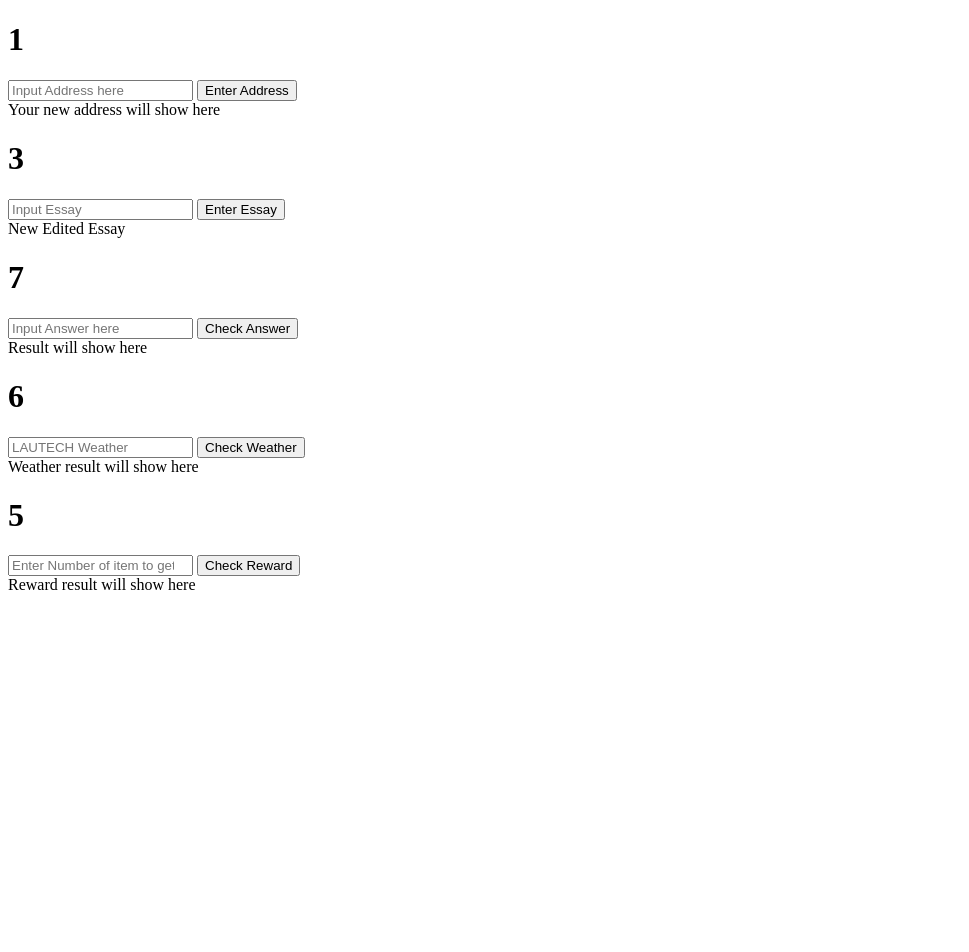
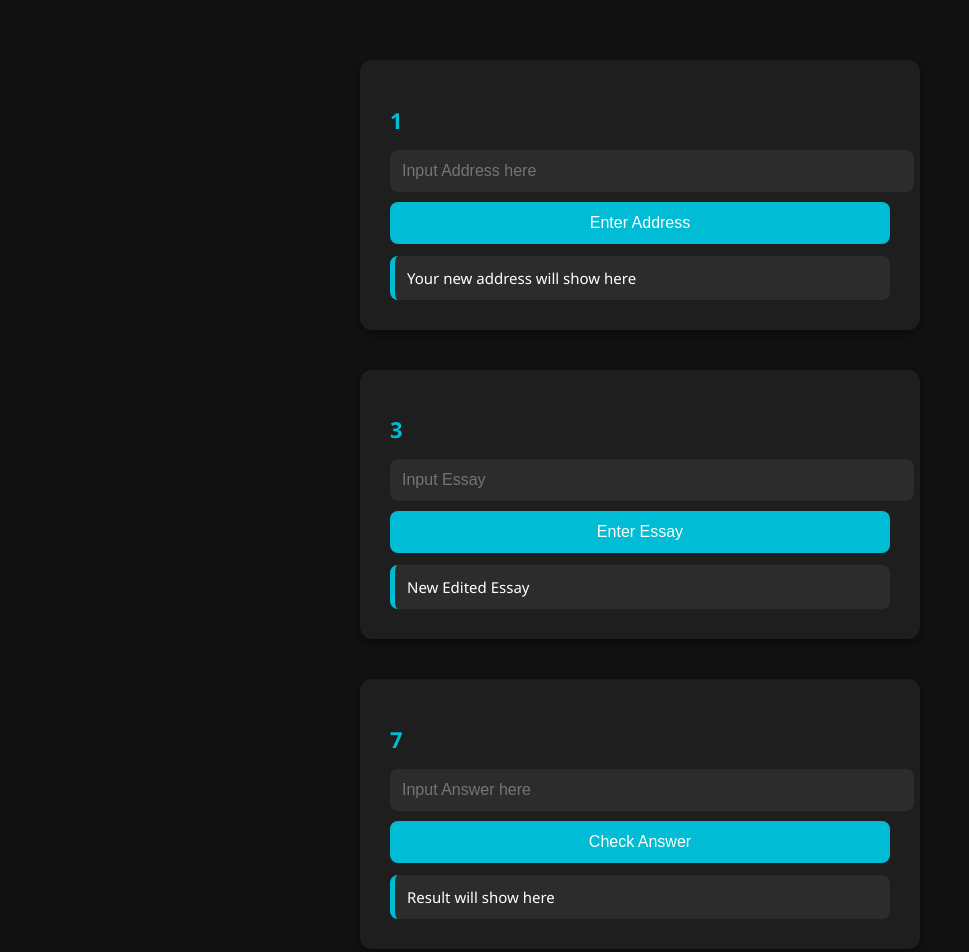
Before and after one commit to YusufHabeebah0409/Conditional-Statement-Project, a plain HTML site: page index.html in a window 1280 px wide. Shown: the top 952 px of the page, without its empty margins (0-969 px from the left). Before the commit the page ends 800 px from the top, so only its background shows below. Drawn offline with Linux system fonts and the light colour scheme.

Commit message:
Enhance UI styling and structure for input forms and results display

```diff
--- a/index.html
+++ b/index.html
@@ -4,88 +4,117 @@
     <meta charset="UTF-8">
     <meta name="viewport" content="width=device-width, initial-scale=1.0">
     <title>Document</title>
+    <style>
+        body {
+            font-family: 'Segoe UI', Tahoma, Geneva, Verdana, sans-serif;
+            background-color: #121212;
+            color: #ffffff;
+            margin: 0;
+            padding: 40px 20px;
+            display: flex;
+            flex-direction: column;
+            align-items: center;
+        }
+
+        .card {
+            background-color: #1e1e1e;
+            border-radius: 12px;
+            box-shadow: 0 4px 12px rgba(0, 0, 0, 0.5);
+            padding: 30px;
+            margin: 20px 0;
+            width: 90%;
+            max-width: 500px;
+            transition: transform 0.3s ease;
+        }
+
+        .card:hover {
+            transform: translateY(-5px);
+        }
+
+        h1 {
+            font-size: 22px;
+            color: #00bcd4;
+            margin-bottom: 15px;
+        }
+
+        input[type="text"],
+        input[type="number"] {
+            width: 100%;
+            padding: 12px;
+            margin-bottom: 10px;
+            border: none;
+            border-radius: 8px;
+            background-color: #2c2c2c;
+            color: #ffffff;
+            font-size: 16px;
+        }
+
+        button {
+            padding: 12px 20px;
+            background-color: #00bcd4;
+            color: white;
+            border: none;
+            border-radius: 8px;
+            font-size: 16px;
+            cursor: pointer;
+            transition: background-color 0.3s ease;
+            width: 100%;
+        }
+
+        button:hover {
+            background-color: #0097a7;
+        }
+
+        div.result {
+            margin-top: 12px;
+            padding: 12px;
+            background-color: #2c2c2c;
+            border-left: 5px solid #00bcd4;
+            border-radius: 8px;
+            font-size: 15px;
+        }
+    </style>
+
+
 </head>
 <body>
+    <div class="card">
         <h1>1</h1>
     <input type="text" id="input1" placeholder="Input Address here">
     <button onclick="enterAddress()">Enter Address </button>
-    <div id="newAddress"> Your new address will show here </div>
+    <div class="result" id="newAddress"> Your new address will show here </div>
+    </div>
 
+     <div class="card">
         <h1>3</h1>
         <input type="text" placeholder="Input Essay " id="essay1">
         <button onclick="newEssay()"> Enter Essay</button>
-    <div id="editedEssay">New Edited Essay</div>
+        <div class="result" id="editedEssay">New Edited Essay</div>
+     </div>
 
+     <div class="card">
         <h1>7</h1>
     <input type="text" id="quiz" placeholder="Input Answer here">
     <button onclick="checkAnswer()">Check Answer</button>
-    <div id="result">Result will show here</div>
+    <div class="result" id="result">Result will show here</div>
+     </div>
 
+
+    <div class="card">
         <h1>6</h1>
         <input type="number" id="weather" placeholder="LAUTECH Weather">
         <button onclick="checkWeather()">Check Weather</button>
-    <div id="weatherResult">Weather result will show here</div>
+        <div class="result" id="weatherResult">Weather result will show here ☁</div>
+    </div>
 
+    <div class="card">
         <h1>5</h1>
         <input type="number" id="reward" placeholder="Enter Number of item to get Customer Reward">
         <button onclick="checkReward()">Check Reward</button>
-    <div id="rewardResult">Reward result will show here</div>
-
-     <script>
-        // Number 1 Assignment
-        function enterAddress() {
-            var lowerAddress = input1.value.toLowerCase()
-        newAddress.innerHTML = lowerAddress
-        }
-
-        // Number 3 Assignment
-         function newEssay() {
-            var essay = essay1.value.toLowerCase().trim()
-            var newEssay = essay.split(/\s+/)
-            editedEssay.innerHTML = newEssay
-         }
-
-
-         // Number 7 Assignment
-        function checkAnswer() {
-            var answer = quiz.value.toLowerCase()
-            if (answer === "yes") {
-                result.innerHTML = "Correct!"
-            } else {
-                result.innerHTML = "Incorrect!"
-            }
-        }
-
-        // Number 6 Assignment
-        function checkWeather() {
-            var weatherInput = Number(weather.value)
-            if (weatherInput <=19) {
-                weatherResult.innerHTML = "It's a cold day!"
-            } else if (weatherInput >19 && weather <=28) {
-                weatherResult.innerHTML = "It's a warm day!"
-            } else if( weatherInput >=29) {
-                weatherResult.innerHTML = "It's a hot day!"
-            }else {
-                weatherResult.innerHTML = "Invalid input!"
-            }
-
-        }
-
-
-        // Number 5 Assignment
-        function checkReward() {
-            var rewardInput = Number(reward.value)
-            if (rewardInput%2 ==1) {
-                rewardResult.innerHTML = "You are not eligible for a reward!"
-            }else {
-                rewardResult.innerHTML = "You are eligible for a reward!"
-            }
-
-        }
+        <div class="result" id="rewardResult">Reward result will show here 🛒</div>
+    </div>
 
 
 
-    </script>
-
 </body>
 </html>
```
Also changed, not shown: script.js (added, +50 -0 lines). Lines whose indentation alone changed are shown as unchanged.
